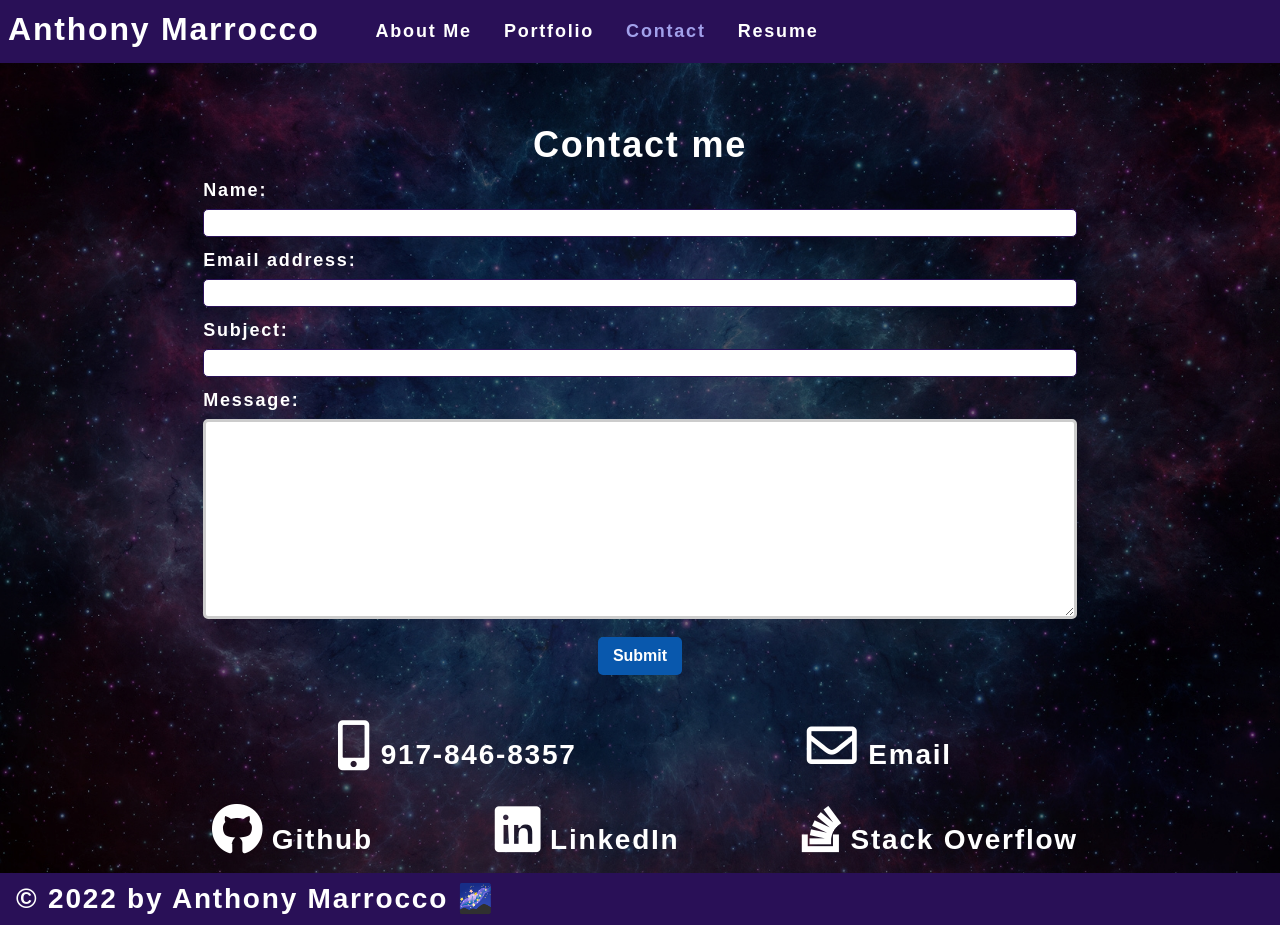
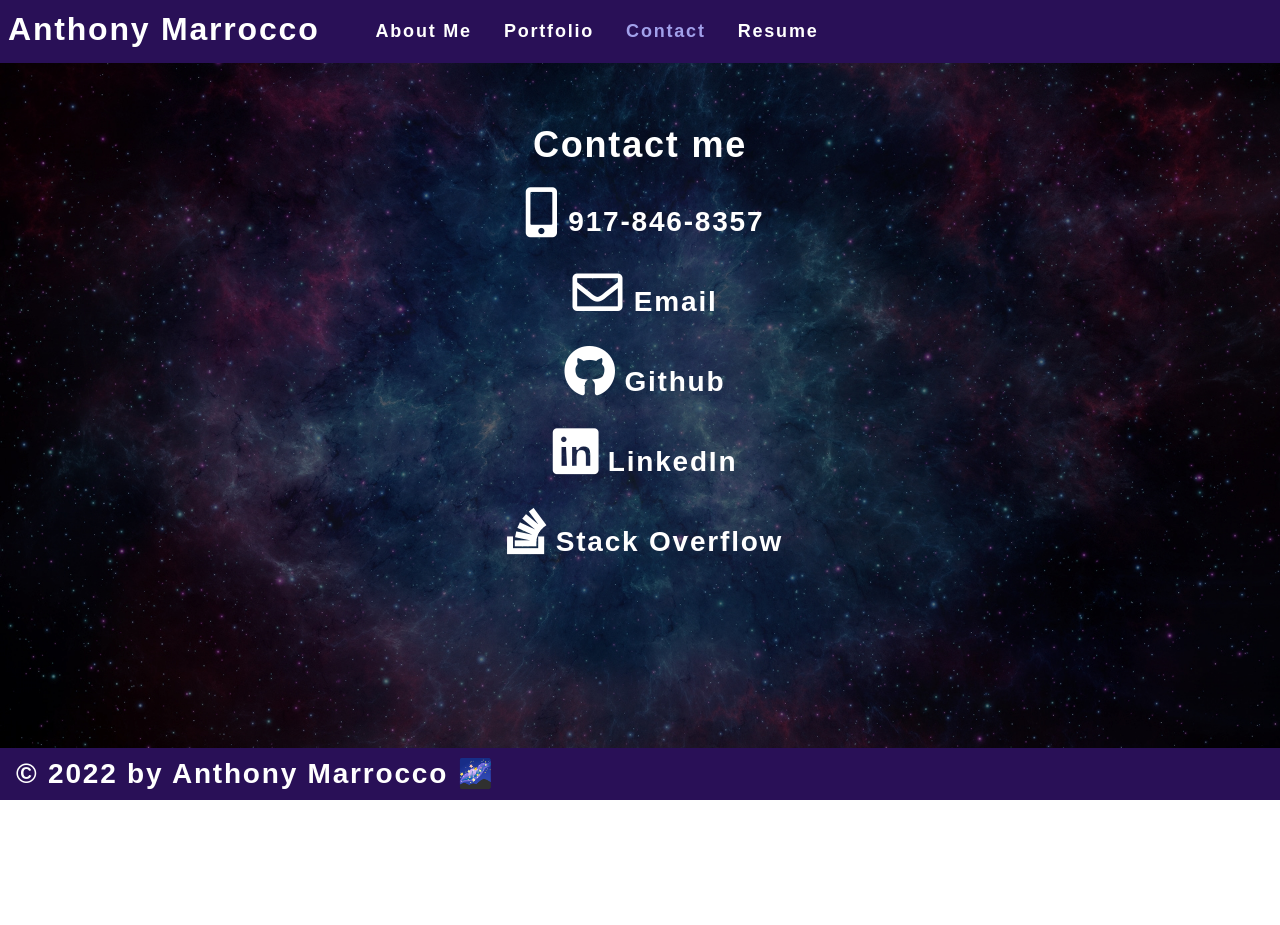
Before and after one commit to ajmarrocco/ajmportfolio, a React (Create React App) app: page / in a window 1280 px wide. Both pictures are taken after a click on the item "Contact". After the commit the page ends 800 px from the top, so only its background shows below. Built offline with nearby package versions, Linux system fonts and the light colour scheme; a web font is replaced by a local one.

Commit message:
remove form

```diff
--- a/src/components/Contact/index.js
+++ b/src/components/Contact/index.js
@@ -33,11 +33,15 @@ function ContactForm() {
         }
     };
 
+    const clearFields = (e) =>{
+        setFormState('');
+    }
+
     return (
         <section className='contact-section'>
         <h1 className="contact-title" data-testid="h1tag">Contact me</h1>
             <div className='contact-container'>
-                <form id="contact-form" onSubmit={handleSubmit}>
+                {/* <form id="contact-form" onSubmit={handleSubmit}>
                     <div>
                     <label htmlFor="name">Name:</label>
                     <input type="text" name="name" defaultValue={name} onBlur={handleChange} />
@@ -59,11 +63,11 @@ function ContactForm() {
                         <p className="error-text">{errorMessage}</p>
                     </div>
                     )}
-                    <button data-testid="button" type="submit">Submit</button>
-                </form>
+                    <button data-testid="button" type="submit" onClick={clearFields}>Submit</button>
+                </form> */}
             </div>
             <div className='mx-2 contact-info'>
-                <div className='flex-row space-evenly'>
+                {/* <div className='flex-row space-evenly'> */}
                     <h2>
                         <a href="tel:(917)846-8357" className='contact'>
                             <span className = "icon" title = 'Phone' data-tooltip = 'Phone'><i className="fas fa-mobile-alt"></i></span>{" "}
@@ -76,8 +80,8 @@ function ContactForm() {
                             Email
                         </a>
                     </h2>
-                </div>
-                <div className='flex-row space-evenly'>
+                {/* </div> */}
+                {/* <div className='flex-row space-evenly'> */}
                     <h2>
                         <a href="https://github.com/ajmarrocco" target="_blank" rel="noopener noreferrer" className='mx-2 contact'>
                             <span className = "icon" title = 'GitHub' data-tooltip = 'GitHub'><i className="fab fa-github"></i></span>{" "}
@@ -96,7 +100,7 @@ function ContactForm() {
                             Stack Overflow
                         </a>
                     </h2>
-                </div>
+                {/* </div> */}
             </div>
         </section>
     );
```
